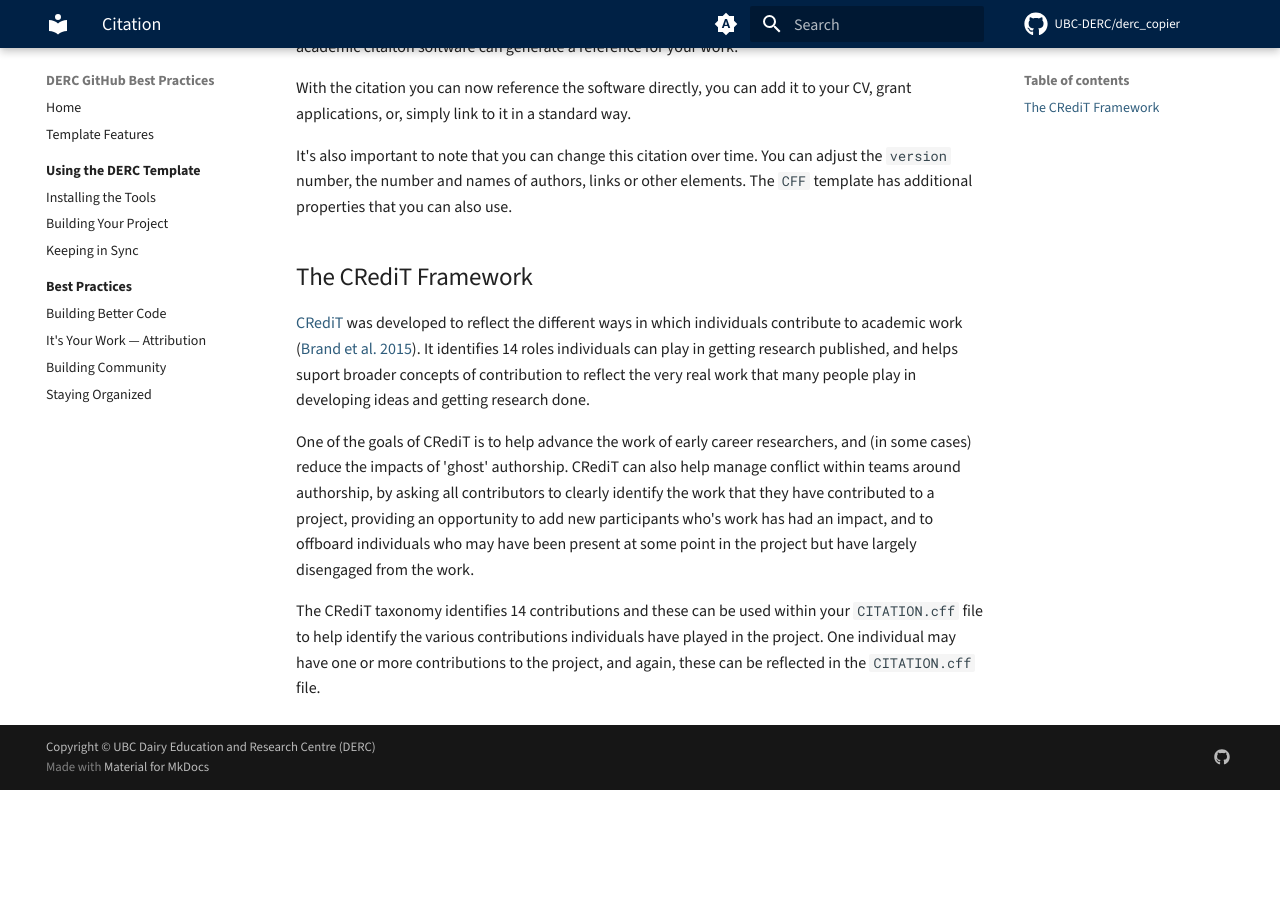
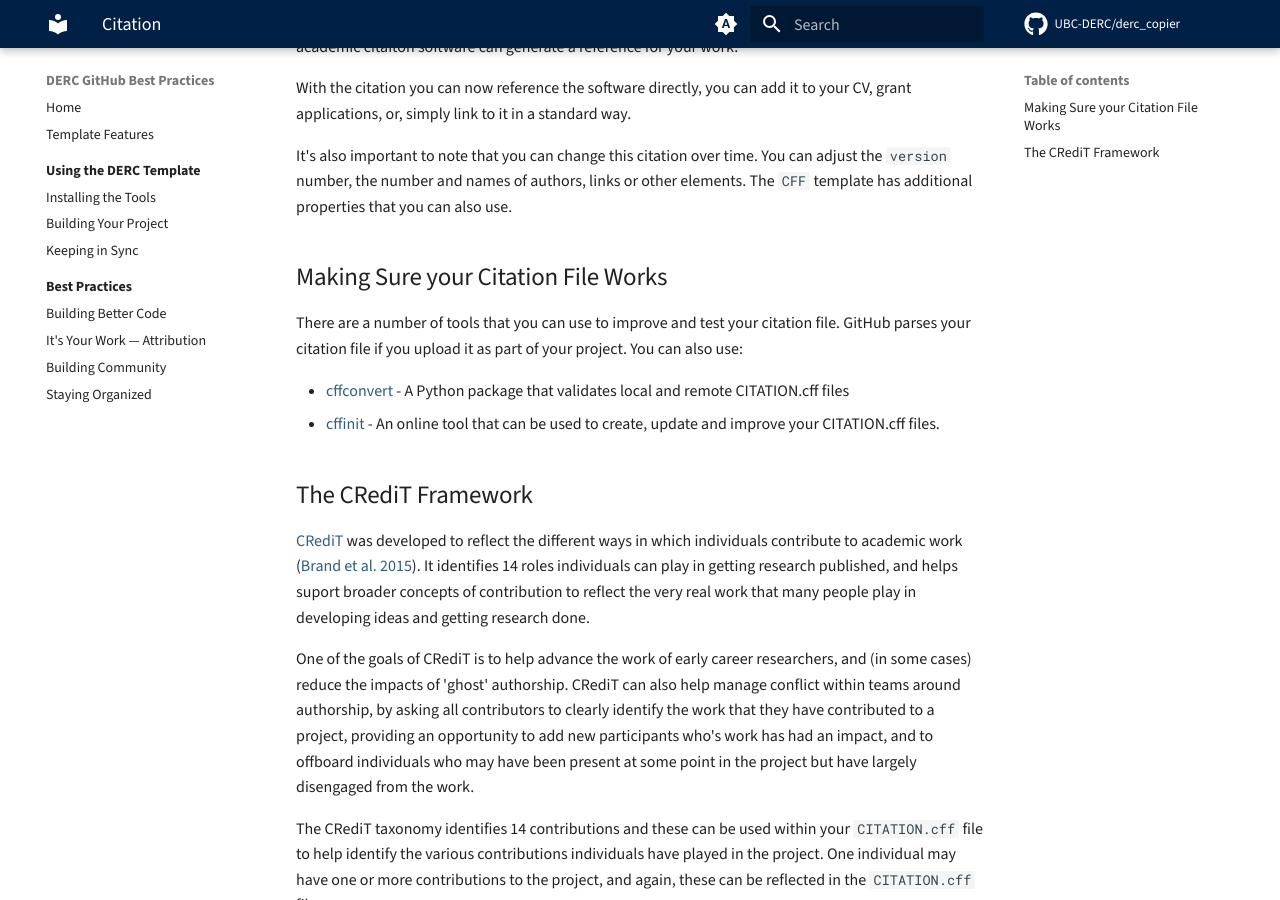
Before and after one commit to UBC-DERC/derc_copier, an MkDocs documentation site: the page built from docs/copier/attribution/citation.md, in a window 1280 px wide and 900 px high, scrolled down 705 px. Built offline with MkDocs 1.6.1 and Material for MkDocs 9.7.7, drawn with Linux system fonts in a browser that asks for light colours; comment, search, counter and statistics services are not loaded; before the commit the page ends 1495 px from its top, so only the background shows below that.

Commit message:
Added links for validating CFF files.

```diff
--- a/docs/copier/attribution/citation.md
+++ b/docs/copier/attribution/citation.md
@@ -28,6 +28,13 @@
 
 It's also important to note that you can change this citation over time. You can adjust the `version` number, the number and names of authors, links or other elements. The `CFF` template has additional properties that you can also use.
 
+## Making Sure your Citation File Works
+
+There are a number of tools that you can use to improve and test your citation file. GitHub parses your citation file if you upload it as part of your project. You can also use:
+
+* [cffconvert](https://pypi.org/project/cffconvert/) - A Python package that validates local and remote CITATION.cff files
+* [cffinit](https://citation-file-format.github.io/cff-initializer-javascript/#/) - An online tool that can be used to create, update and improve your CITATION.cff files.
+
 ## The CRediT Framework
 
 [CRediT](https://credit.niso.org/) was developed to reflect the different ways in which individuals contribute to academic work ([Brand et al. 2015](https:://doi.org/10.1087/20150211)). It identifies 14 roles individuals can play in getting research published, and helps suport broader concepts of contribution to reflect the very real work that many people play in developing ideas and getting research done.
```
